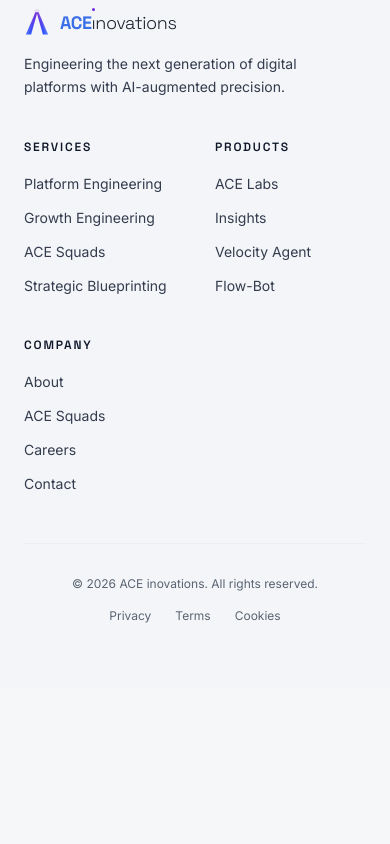
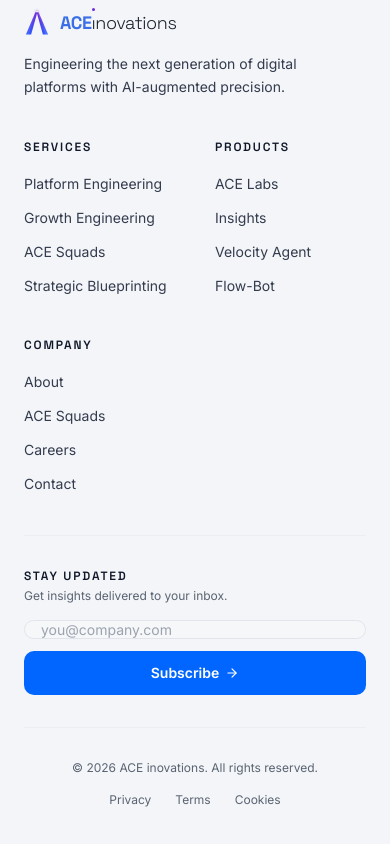
Before and after one commit to naren-ace/ace-inovations_web, a Next.js app in the folder frontend/: page / in a window 390 px wide. Shown: the part 7141-7985 px from the top of the page. Before the commit the page ends 7829 px from the top, so only its background shows below. Built offline with nearby package versions, Linux system fonts and the light colour scheme; no server answers.

Commit message:
auto-commit for 358ec187-0147-498f-99d7-2ee42fb64238

```diff
--- a/frontend/src/components/layout/Footer.tsx
+++ b/frontend/src/components/layout/Footer.tsx
@@ -104,8 +104,21 @@ export const CTAFooter = () => {
             ))}
           </div>
 
+          {/* Newsletter */}
           <motion.div custom={4} variants={fadeUp} initial="hidden" animate={footerInView ? 'visible' : 'hidden'}
-            className="mt-12 pt-8 flex flex-col sm:flex-row items-center justify-between gap-4"
+            className="mt-10 pt-8 flex flex-col md:flex-row items-start md:items-center justify-between gap-4"
+            style={{ borderTop: '1px solid hsl(var(--border) / 0.4)' }}>
+            <div className="shrink-0">
+              <h4 className="text-xs font-semibold tracking-[0.15em] uppercase text-foreground mb-1">Stay Updated</h4>
+              <p className="text-xs" style={{ color: 'hsl(var(--caption))' }}>Get insights delivered to your inbox.</p>
+            </div>
+            <div className="w-full md:max-w-sm">
+              <NewsletterForm />
+            </div>
+          </motion.div>
+
+          <motion.div custom={5} variants={fadeUp} initial="hidden" animate={footerInView ? 'visible' : 'hidden'}
+            className="mt-8 pt-8 flex flex-col sm:flex-row items-center justify-between gap-4"
             style={{ borderTop: '1px solid hsl(var(--border) / 0.4)' }}>
             <p className="text-xs" style={{ color: 'hsl(var(--caption))' }}>&copy; {new Date().getFullYear()} ACE inovations. All rights reserved.</p>
             <div className="flex items-center gap-6">
```
